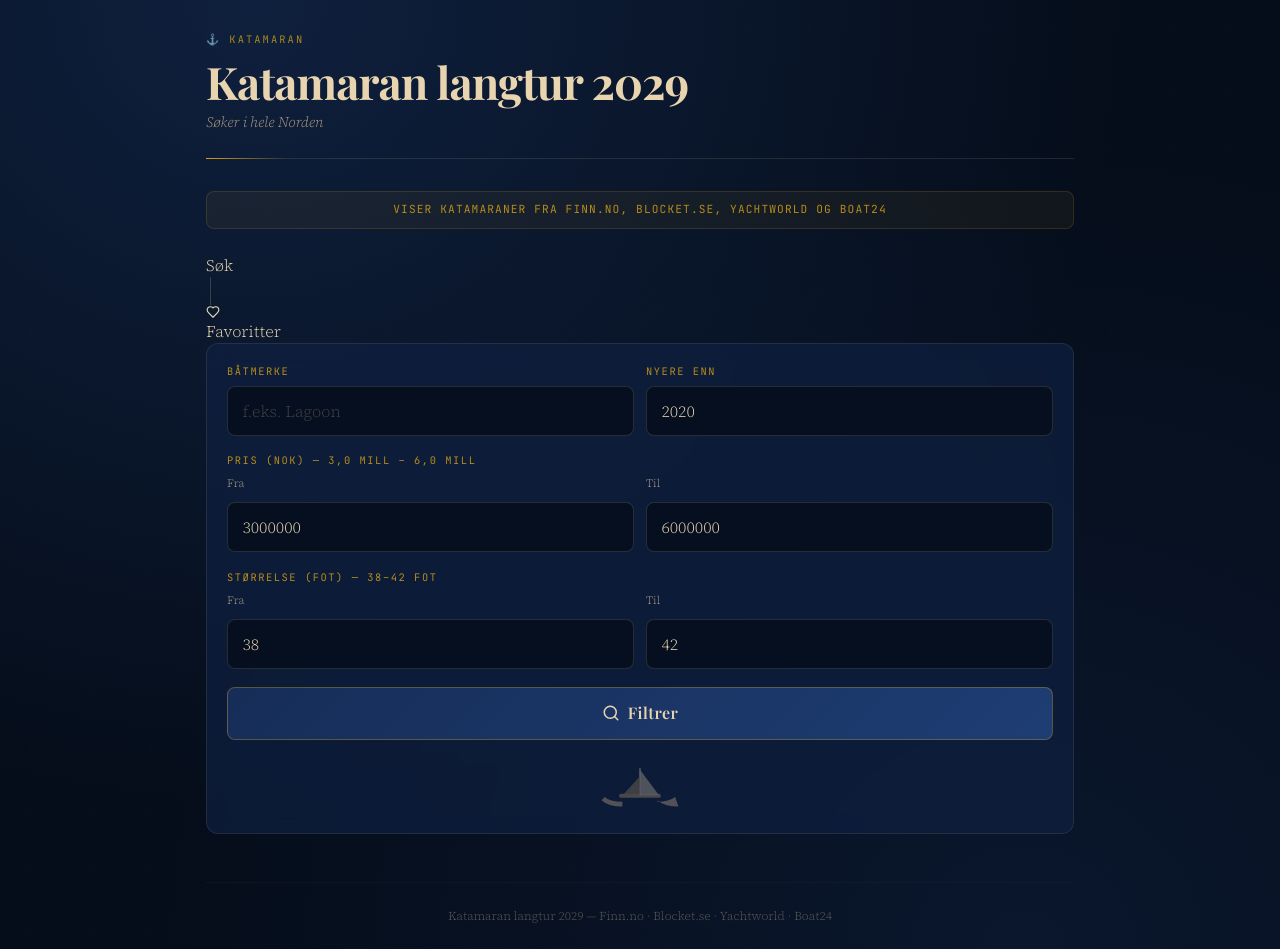
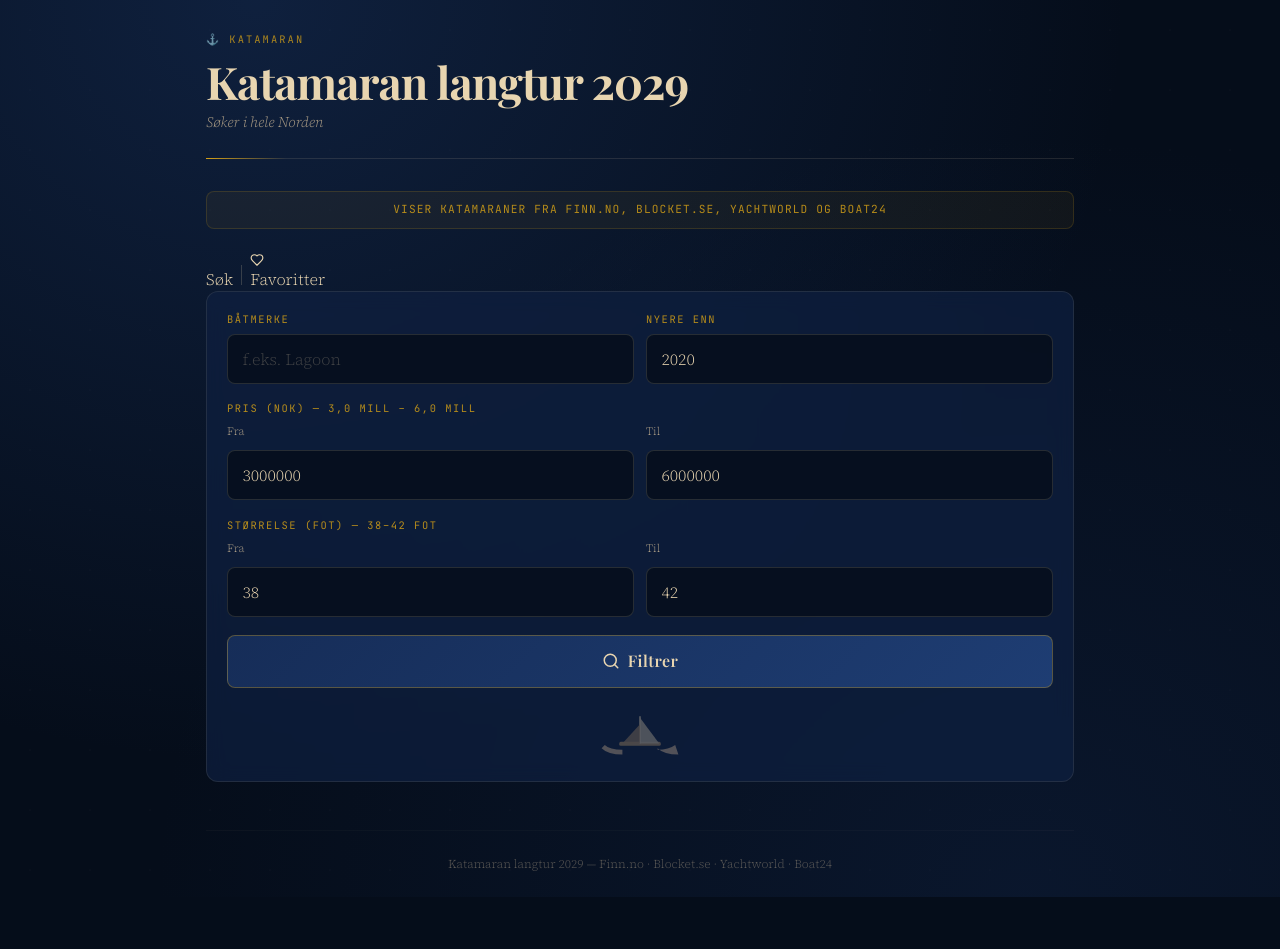
Before and after one commit to t-rulez/sailboat-search, a React (Vite) app in the folder frontend/: page / in a window 1280 px wide. After the commit the page ends 897 px from the top, so only its background shows below. Built offline with nearby package versions, Linux system fonts and the light colour scheme; no server answers.

Commit message:
Update index.css

```diff
--- a/frontend/src/index.css
+++ b/frontend/src/index.css
@@ -643,11 +643,13 @@ h1, h2, h3 {
 
 /* ─── Tab divider ─── */
 .tab-divider {
+  display: inline-block;
   width: 1px;
-  height: 28px;
+  height: 20px;
   background: rgba(232, 213, 176, 0.2);
-  margin: 0 0.25rem;
+  margin: 0 0.5rem;
   align-self: center;
+  flex-shrink: 0;
 }
 
 /* ─── Katamaran-ikon under filtrer-knapp ─── */
```
